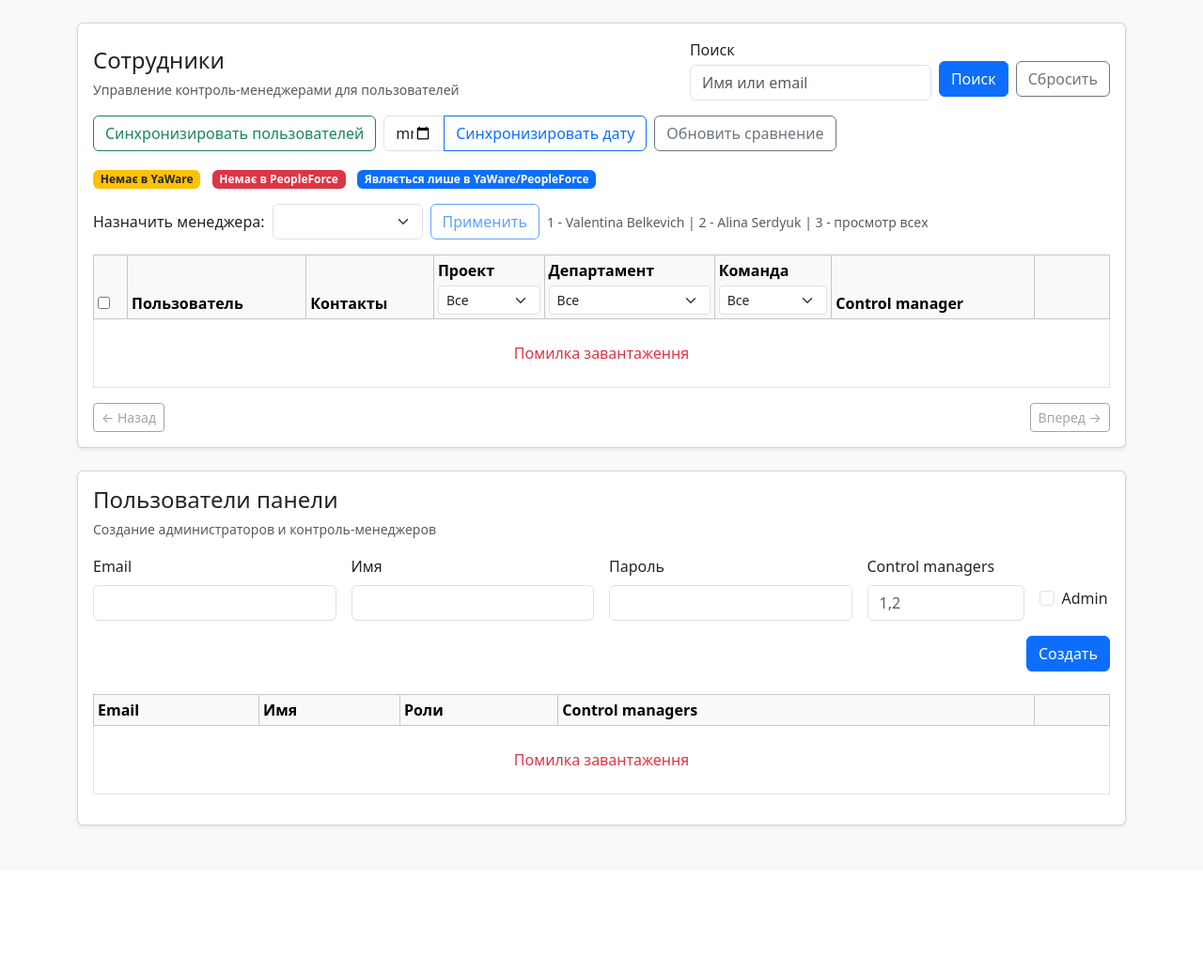
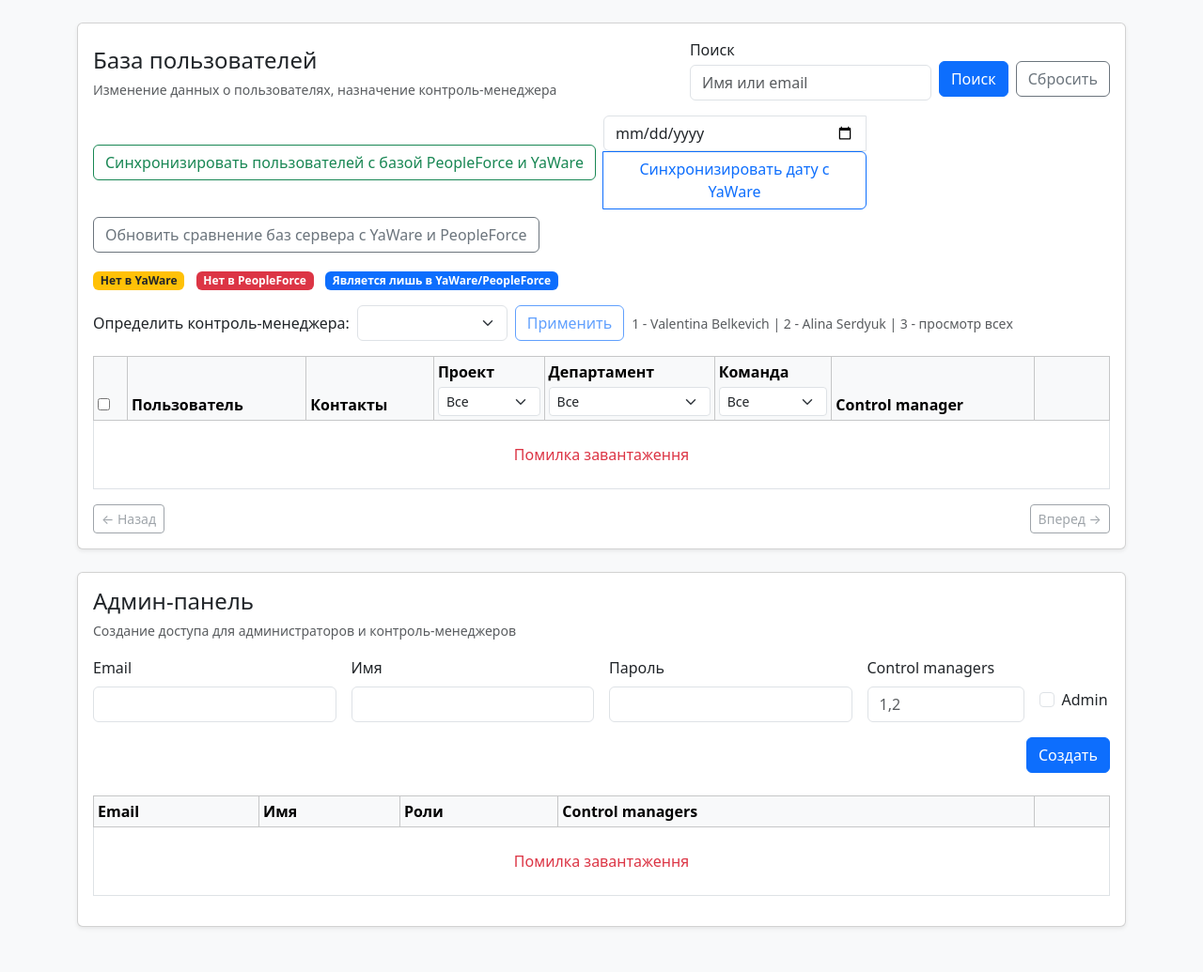
Before and after one commit to Syvyj/HRDashboard-YaWare-PeopleForce, a Flask app: template templates/admin.html in a window 1280 px wide. Shown: the part 56-1091 px from the top of the page at 94% size. Before the commit the page ends 938 px from the top, so only its background shows below. Run offline with Flask 3, Linux system fonts and the light colour scheme; the template is opened without the code that fills it: most values are stand-ins (such as "Sample title", 1, 10 or a date in 2020); lists and menus that the app fills with data are empty.

Commit message:
Update titles and labels in admin panel for clarity and consistency

```diff
--- a/templates/admin.html
+++ b/templates/admin.html
@@ -2,7 +2,7 @@
 <html lang="uk">
   <head>
     <meta charset="UTF-8" />
-    <title>Админ-панель</title>
+    <title>Панель администратора</title>
     <link
       rel="stylesheet"
       href="https://cdn.jsdelivr.net/npm/bootstrap@5.3.2/dist/css/bootstrap.min.css"
@@ -27,9 +27,10 @@
         <div class="card-body">
           <div class="d-flex flex-wrap align-items-end gap-3 mb-3">
             <div>
-              <h4 class="card-title mb-1">Сотрудники</h4>
+              <h4 class="card-title mb-1">База пользователей</h4>
               <small class="text-muted"
-                >Управление контроль-менеджерами для пользователей</small
+                >Изменение данных о пользователях, назначение
+                контроль-менеджера</small
               >
             </div>
             <div class="ms-auto d-flex flex-wrap align-items-end gap-2">
@@ -70,7 +71,7 @@
               id="sync-users-btn"
               data-loading-class="btn-success text-white"
             >
-              Синхронизировать пользователей
+              Синхронизировать пользователей с базой PeopleForce и YaWare
             </button>
             <div class="input-group sync-date-group" style="max-width: 280px">
               <input type="date" class="form-control" id="sync-date-input" />
@@ -80,7 +81,7 @@
                 id="sync-date-btn"
                 data-loading-class="btn-primary text-white"
               >
-                Синхронизировать дату
+                Синхронизировать дату с YaWare
               </button>
             </div>
             <button
@@ -89,21 +90,21 @@
               id="refresh-diff-btn"
               data-loading-class="btn-secondary text-white"
             >
-              Обновить сравнение
+              Обновить сравнение баз сервера с YaWare и PeopleForce
             </button>
           </div>
           <div class="mb-3" id="diff-legend">
-            <span class="badge bg-warning text-dark me-2">Немає в YaWare</span>
-            <span class="badge bg-danger me-2">Немає в PeopleForce</span>
+            <span class="badge bg-warning text-dark me-2">Нет в YaWare</span>
+            <span class="badge bg-danger me-2">Нет в PeopleForce</span>
             <span class="badge bg-primary"
-              >Являється лише в YaWare/PeopleForce</span
+              >Является лишь в YaWare/PeopleForce</span
             >
           </div>
           <div class="small mb-3" id="diff-summary"></div>
           <div class="row g-3 mb-4" id="diff-lists" hidden>
             <div class="col-md-3">
               <div class="diff-card diff-card-warning h-100">
-                <div class="diff-card-header">Немає в YaWare</div>
+                <div class="diff-card-header">Нет в YaWare</div>
                 <div class="diff-card-body">
                   <ul class="diff-card-list" id="diff-missing-yaware-list"></ul>
                 </div>
@@ -111,7 +112,7 @@
             </div>
             <div class="col-md-3">
               <div class="diff-card diff-card-danger h-100">
-                <div class="diff-card-header">Немає в PeopleForce</div>
+                <div class="diff-card-header">Нет в PeopleForce</div>
                 <div class="diff-card-body">
                   <ul
                     class="diff-card-list"
@@ -122,7 +123,7 @@
             </div>
             <div class="col-md-3">
               <div class="diff-card diff-card-outline h-100">
-                <div class="diff-card-header">Лише в YaWare</div>
+                <div class="diff-card-header">Лишь в YaWare</div>
                 <div class="diff-card-body">
                   <ul class="diff-card-list" id="diff-yaware-only-list"></ul>
                 </div>
@@ -130,7 +131,7 @@
             </div>
             <div class="col-md-3">
               <div class="diff-card diff-card-outline h-100">
-                <div class="diff-card-header">Лише в PeopleForce</div>
+                <div class="diff-card-header">Лишь в PeopleForce</div>
                 <div class="diff-card-body">
                   <ul
                     class="diff-card-list"
@@ -144,7 +145,7 @@
           <div class="d-flex flex-wrap align-items-center gap-2 mb-3">
             <div class="d-flex align-items-center gap-2">
               <label class="form-label mb-0" for="bulk-manager-select"
-                >Назначить менеджера:</label
+                >Определить контроль-менеджера:</label
               >
               <select
                 class="form-select"
@@ -254,9 +255,10 @@
         <div class="card-body">
           <div class="d-flex flex-wrap align-items-end gap-3 mb-3">
             <div>
-              <h4 class="card-title mb-1">Пользователи панели</h4>
+              <h4 class="card-title mb-1">Админ-панель</h4>
               <small class="text-muted"
-                >Создание администраторов и контроль-менеджеров</small
+                >Создание доступа для администраторов и
+                контроль-менеджеров</small
               >
             </div>
           </div>
@@ -346,7 +348,7 @@
       <div class="modal-dialog modal-lg">
         <div class="modal-content">
           <div class="modal-header">
-            <h5 class="modal-title">Додати користувача з PeopleForce</h5>
+            <h5 class="modal-title">Добавить пользователя из PeopleForce</h5>
             <button
               type="button"
               class="btn-close"
@@ -358,7 +360,7 @@
             <div class="modal-body">
               <div class="row g-3 mb-3">
                 <div class="col-md-6">
-                  <label class="form-label">Ім'я</label>
+                  <label class="form-label">Имя</label>
                   <input
                     type="text"
                     class="form-control"
@@ -418,7 +420,7 @@
               </div>
               <div class="row g-3 mb-3">
                 <div class="col-md-6">
-                  <label class="form-label">Локація</label>
+                  <label class="form-label">Локация</label>
                   <input
                     type="text"
                     class="form-control"
@@ -426,7 +428,7 @@
                   />
                 </div>
                 <div class="col-md-6">
-                  <label class="form-label">Плановий старт</label>
+                  <label class="form-label">Плановый старт</label>
                   <input
                     type="text"
                     class="form-control"
@@ -447,14 +449,14 @@
                 class="btn btn-outline-secondary"
                 data-bs-dismiss="modal"
               >
-                Скасувати
+                Отменить
               </button>
               <button
                 type="submit"
                 class="btn btn-primary"
                 id="diff-add-submit"
               >
-                Додати
+                Добавить
               </button>
             </div>
           </form>
--- a/templates/dashboard.html
+++ b/templates/dashboard.html
@@ -21,7 +21,7 @@
           <a
             class="navbar-text me-3 text-decoration-none link-light"
             href="{{ url_for('admin.admin_index') }}"
-            >{{ user_name }}</a
+            >открыть панель администратора {{ user_name }}</a
           >
           {% else %}
           <span class="navbar-text me-3">{{ user_name }}</span>
```
